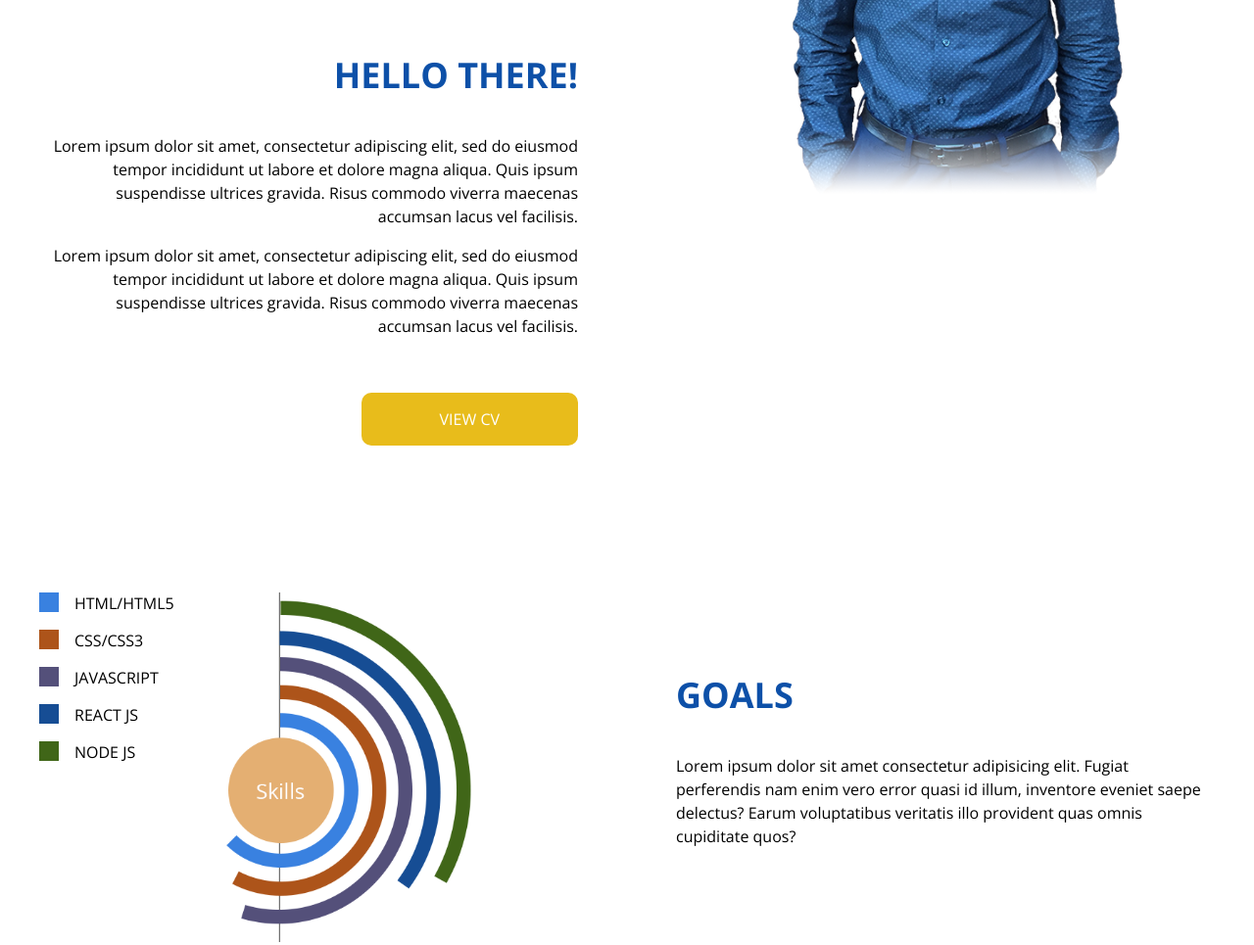
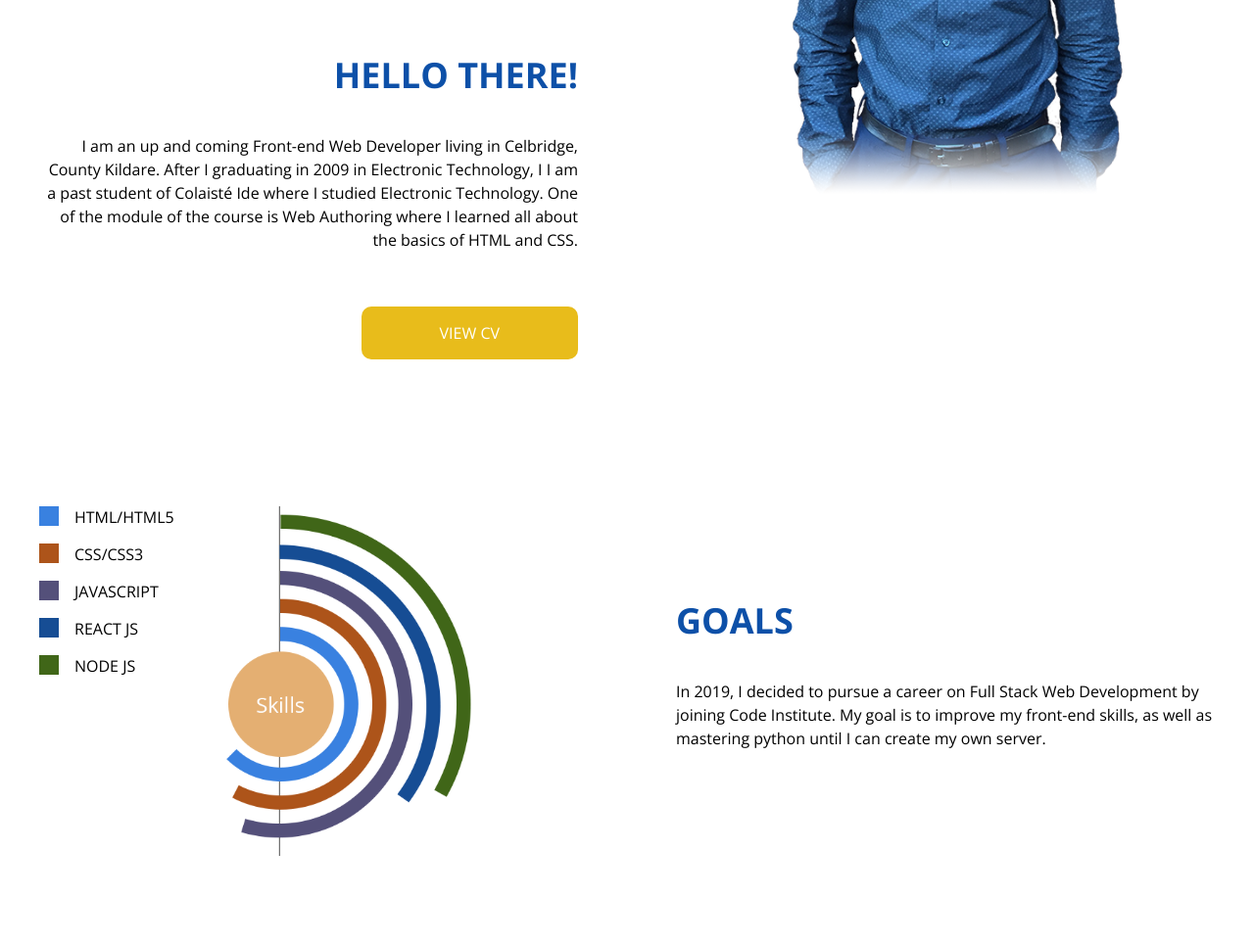
Before and after one commit to Code-Institute-Submissions/personal-portfolio-1, a plain HTML site: page index.html in a window 1280 px wide. Shown: the part 680-1645 px from the top of the page at 98% size. Drawn offline with nearby package versions, Linux system fonts and the light colour scheme.

Commit message:
typo changed

```diff
--- a/index.html
+++ b/index.html
@@ -68,8 +68,7 @@
 				<img class="portrait-mobile" src="assets/images/portrait-mobile.png" alt="" />
 				<h1 class="text-color-white">Full Stack Developer</h1>
 				<p class="text-color-white">
-					Lorem ipsum dolor sit amet, consectetur adipiscing elit, sed do
-					eiusmod tempor incididunt ut labore et dolore magna aliqua.
+					Let's turn your vision into a powerful web app together.
 				</p>
 				<a href="#project" class="button button-primary">projects</a>
 			</div>
@@ -81,17 +80,13 @@
 			<div class="col">
 				<h2 class="text-color-blue">hello there!</h2>
 				<p>
-					Lorem ipsum dolor sit amet, consectetur adipiscing elit, sed do
-					eiusmod tempor incididunt ut labore et dolore magna aliqua. Quis
-					ipsum suspendisse ultrices gravida. Risus commodo viverra maecenas
-					accumsan lacus vel facilisis.
+					I am an up and coming Front-end Web Developer living in Celbridge, County Kildare.
+					After I graduating in 2009 in Electronic Technology, I
+
+					I am a past student of Colaisté Ide where I studied Electronic Technology. One of the module of the
+					course is Web Authoring where I learned all about the basics of HTML and CSS.
 				</p>
-				<p>
-					Lorem ipsum dolor sit amet, consectetur adipiscing elit, sed do
-					eiusmod tempor incididunt ut labore et dolore magna aliqua. Quis
-					ipsum suspendisse ultrices gravida. Risus commodo viverra maecenas
-					accumsan lacus vel facilisis.
-				</p>
+
 				<a class="button button-primary" target="_blank" href="assets/cv/cv.pdf">View CV</a>
 			</div>
 		</div>
@@ -111,10 +106,9 @@
 			<div class="goals col">
 				<h2 class="text-color-blue">Goals</h2>
 				<p>
-					Lorem ipsum dolor sit amet consectetur adipisicing elit. Fugiat
-					perferendis nam enim vero error quasi id illum, inventore eveniet
-					saepe delectus? Earum voluptatibus veritatis illo provident quas
-					omnis cupiditate quos?
+					In 2019, I decided to pursue a career on Full Stack Web Development by joining
+					Code Institute. My goal is to improve my front-end skills, as well as mastering python until I can
+					create my own server.
 				</p>
 			</div>
 		</div>
```
Also changed, not shown: 1 other file.
